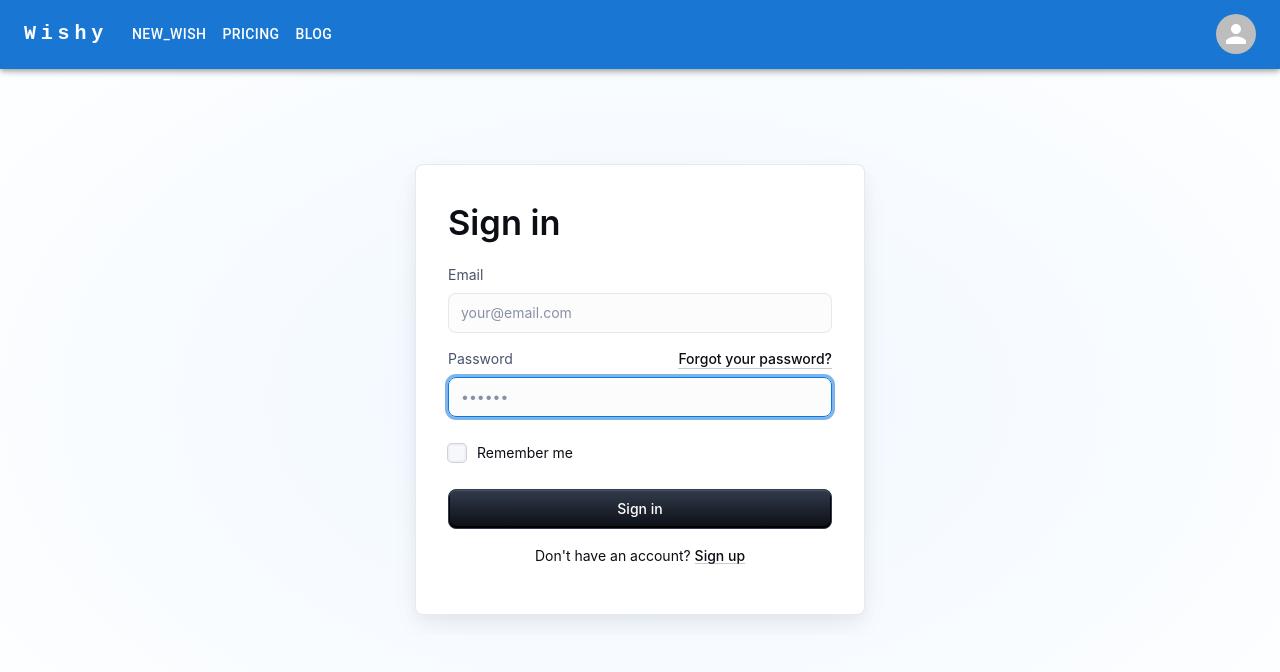
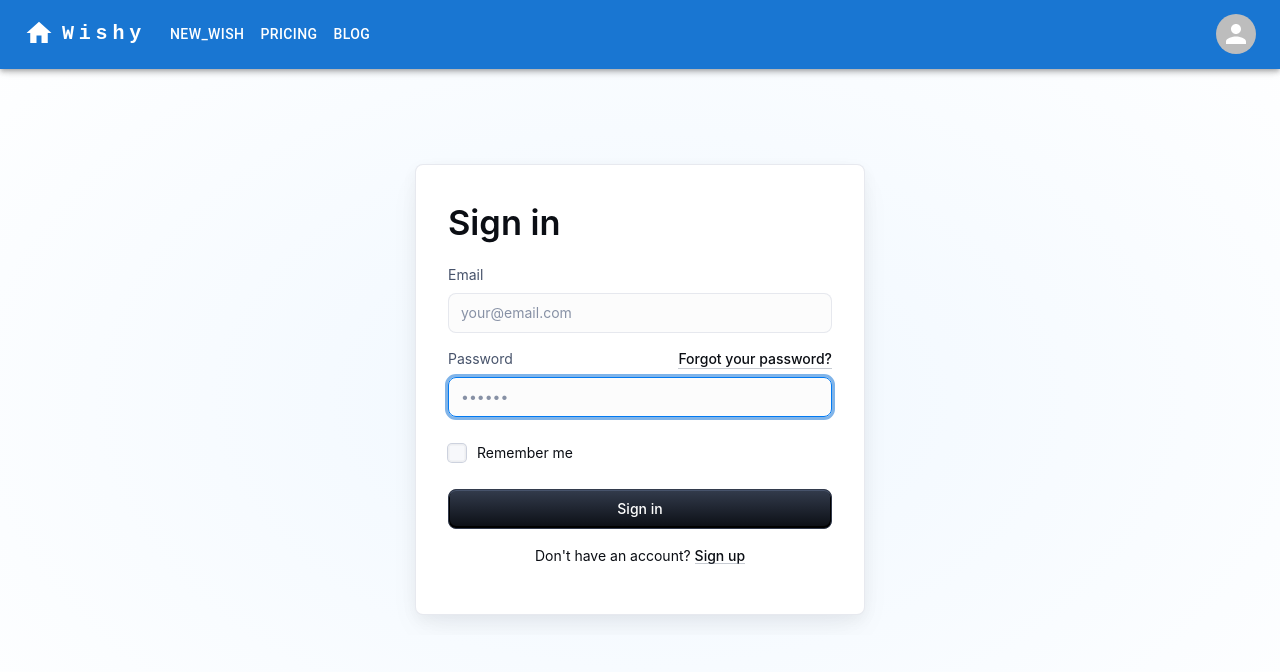
Before and after one commit to kongo-28/wishy_client, a Next.js app: page /signin in a window 1280 px wide. Shown: the top 672 px of the page. Built offline with nearby package versions, Linux system fonts and the light colour scheme.

Commit message:
AppBarからホーム画面へ飛べるよう記述

```diff
--- a/components/ResponsiveAppBar.tsx
+++ b/components/ResponsiveAppBar.tsx
@@ -12,6 +12,7 @@ import Button from "@mui/material/Button";
 import Tooltip from "@mui/material/Tooltip";
 import MenuItem from "@mui/material/MenuItem";
 import Link from "next/link";
+import HomeIcon from "@mui/icons-material/Home";
 
 const pages = ["New_Wish", "Pricing", "Blog"];
 const settings = ["Profile", "Account", "Dashboard", "Logout"];
@@ -48,7 +49,7 @@ function ResponsiveAppBar() {
               variant="h6"
               noWrap
               component="a"
-              href="#app-bar-with-responsive-menu"
+              href="/"
               sx={{
                 mr: 2,
                 display: { xs: "none", md: "flex" },
@@ -59,6 +60,7 @@ function ResponsiveAppBar() {
                 textDecoration: "none",
               }}
             >
+              <HomeIcon sx={{ mr: 1, fontSize: 30 }} />
               Wishy
             </Typography>
 
```
